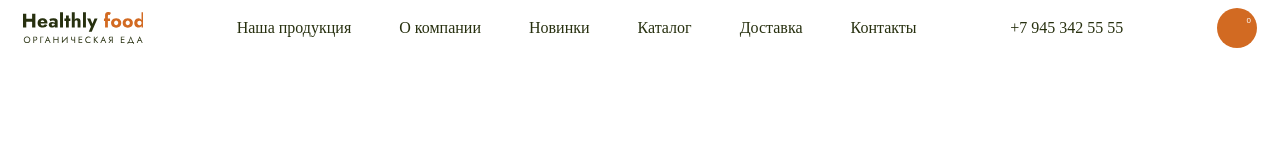
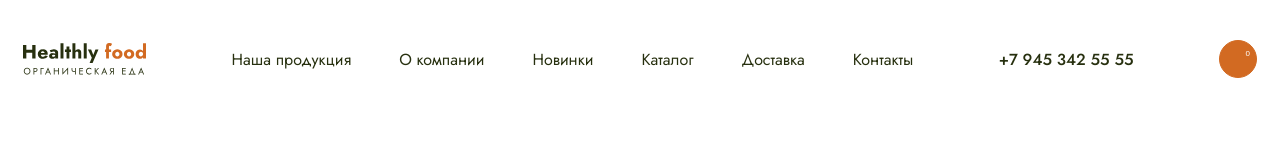
Before and after one commit to marialevadskaya/module02-Shop, a website built with webpack: page src/index.html in a window 1280 px wide. Built offline with nearby package versions, Linux system fonts and the light colour scheme; files whose address does not match are found by name.

Commit message:
add fonts

```diff
--- a/src/styles/main.scss
+++ b/src/styles/main.scss
@@ -1,7 +1,19 @@
+@import url('https://fonts.googleapis.com/css2?family=Cormorant:ital,wght@0,700;1,700&family=Jost:wght@400;500&display=swap');
 
-$text: #27300f;
+$green: #27300f;
 $orange: #d26a22;
 $white: #fff;
+
+$font-cormorant: 'Cormorant', serif;
+$font-jost:'Jost', sans-serif;
+
+html {
+    font-size: 10px;
+}
+body {
+    font-size: 1.6rem;
+    font-family: $font-jost;
+}
 
 .header {
     max-width: 1440px;
@@ -11,24 +23,26 @@ $white: #fff;
     display: flex;
     justify-content: space-between;
     align-items: center;
+    margin-top: 4rem;
     &__nav {
         display: flex;
         list-style-type: none;
         margin: 0;
         padding-left: 0;
-        gap: 48px;
+        gap: 4.8rem;
     }
     &__link {
-        font-size: 16px;
-        color: $text;
+        font-size: 1.6rem;
+        color: $green;
         text-decoration: none;
         &:hover {
             color: $orange;
         }
     }
     &__tel {
-        font-size: 16px;
-        color: $text;
+        font-size: 1.6rem;
+        color: $green;
+        font-weight: 500;
         text-decoration: none;
         &:hover {
             color: $orange;
@@ -38,21 +52,25 @@ $white: #fff;
         display: block;
         background-image: url(../images/cart.svg);
         background-repeat: no-repeat;
-        background-size: 17px 15px;
+        background-size: 1.7rem 1.5rem;
         background-position: center center;
         background-color: $orange;
         border-radius: 100%;
-        width: 40px;
-        height: 40px;
-        border: none;
+        width: 3.8rem;
+        height: 3.8rem;
+        border: 1px solid $orange;
         position: relative;
+        &:hover {
+            background-color: $green;
+            border: 1px solid $green;
+        }
     }
     &__counter {
-        font-size: 8px;
+        font-size: .8rem;
         color: $white;
         position: absolute;
-        right: 6px;
-        top:8px;
+        right: .6rem;
+        top:.8rem;
     }
 }
 .logo {
@@ -60,6 +78,6 @@ $white: #fff;
     background-image: url(..//images/logo.svg);
     background-repeat: no-repeat;
     background-size: cover;
-    width: 120px;
-    height: 32px;
+    width: 12.3rem;
+    height: 3.2rem;
 }
```
Also changed, not shown: dist/styles/main.css.
